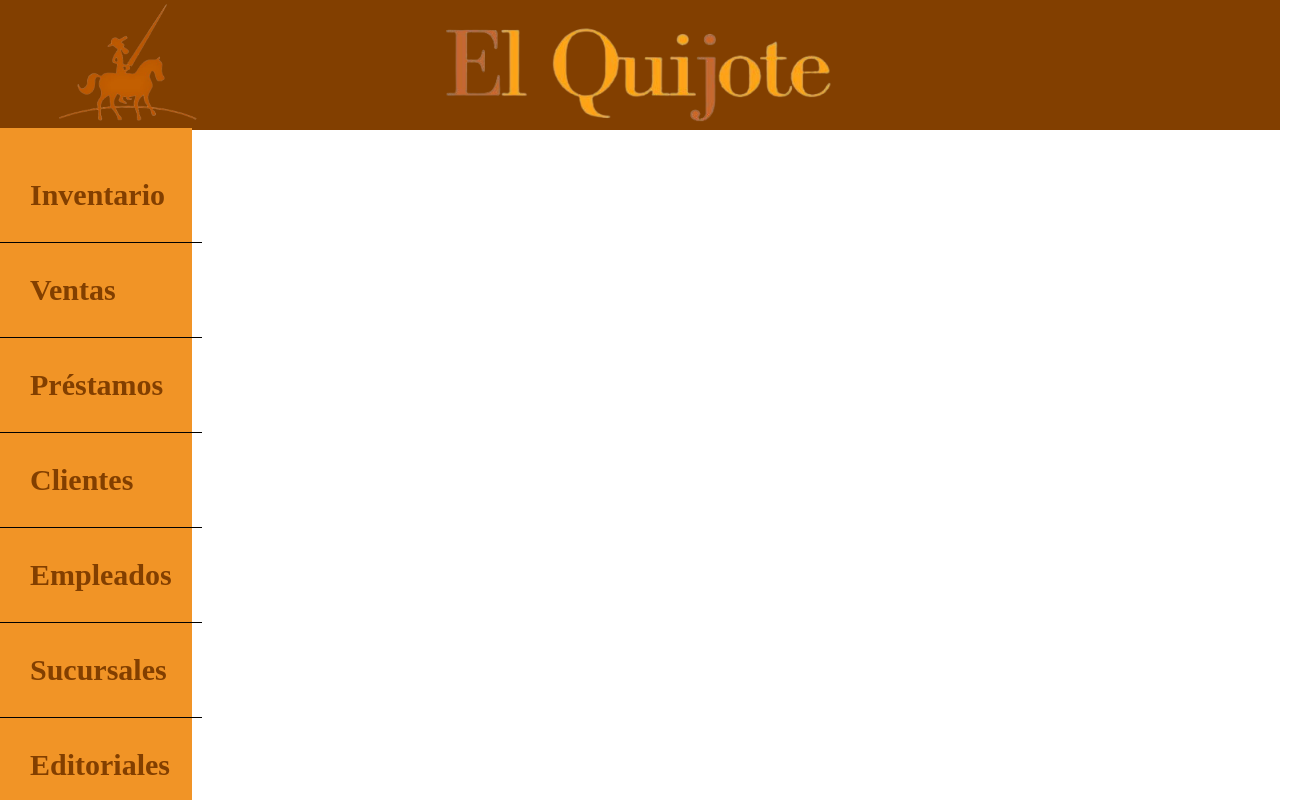
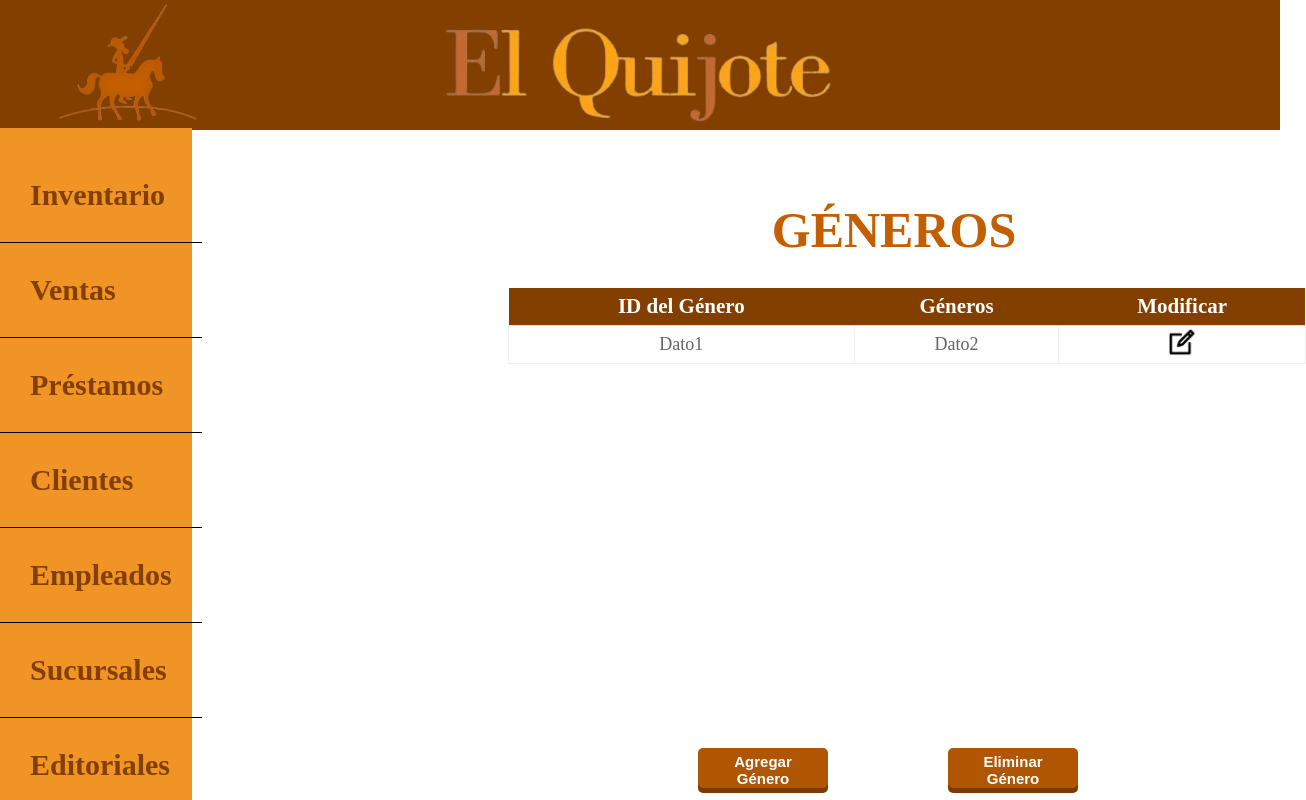
Before and after one commit to cuboalcub/front-Quijote, an Angular app: page /generos in a window 1280 px wide. Before the commit this address led to /. Shown: the top 800 px of the page, 1306 px wide, since content can reach past the window. Built offline with nearby package versions, Linux system fonts and the light colour scheme.

Commit message:
generos acbao

```diff
--- a/src/app/app.routes.ts
+++ b/src/app/app.routes.ts
@@ -3,9 +3,11 @@ import { PrestamosComponent } from './Prestamo/prestamos/prestamos.component';
 import { CreacionPrestamosComponent } from './Prestamo/creacion-prestamos/creacion-prestamos.component';
 import { VentasComponent } from './Venta/ventas/ventas.component';
 import { InventarioComponent } from './Invetarios/inventario/inventario.component';
+import { GenerosComponent } from './generos/generos.component';
 
 export const routes: Routes = [
     {path: 'prestamos', component:PrestamosComponent },
     {path: 'creacionPrestamos', component:CreacionPrestamosComponent},
     {path: 'inventario', component:InventarioComponent},
-    {path: 'ventas', component:VentasComponent}];
+    {path: 'ventas', component:VentasComponent},
+    {path: 'generos', component:GenerosComponent}];
--- /dev/null
+++ b/src/app/generos/generos.component.css
@@ -0,0 +1,132 @@
+/* Estilos personalizados para la tabla */
+.generos-container {
+    text-align: center; /* Centra horizontalmente el contenido */
+    margin-top: 50px; /* Ajusta el margen superior según sea necesario */
+}
+
+.titulo {
+    position: absolute;
+    width: 612px;
+    height: 164px;
+    left: 580px;
+    top: 50px;
+    font-family: 'Amiri';
+    font-style: normal;
+    font-weight: 700;
+    font-size: 50px;
+    line-height: 176px;
+    color: #C35F01;
+}
+
+.tabla-container {
+    width: 100%;
+    justify-content: center;
+    margin-top: 50px; /* Ajusta el margen superior */
+    padding-left: 500px;
+    padding-top: 160px;
+}
+
+th {
+    background-color: #823F00; /* Color de fondo del encabezado */
+    color: white; /* Color del texto */
+    height: 35px; /* Altura del encabezado */
+    border-bottom: 1px solid rgb(210, 220, 250); /* Borde inferior */
+}
+
+td {
+    color: rgba(100, 100, 100, 60); /* Color del texto */
+    height: 30px; /* Altura de las celdas */
+    border: 0.5px solid rgba(240, 240, 240, 10); /* Borde de las celdas */
+}
+
+/* Pseudo-clases */
+th:hover {
+    background-color: rgba(20, 20, 20, 90); /* Color de fondo al pasar el mouse sobre el encabezado */
+}
+
+tr:hover {
+    background-color: rgba(15, 25, 25, 90); /* Color de fondo al pasar el mouse sobre las filas */
+}
+
+footer {
+    margin-top: 40px; /* Margen superior */
+    text-align: center; /* Centrado del texto */
+}
+
+.tabla {
+    width: 100%; /* Ancho de la tabla */
+    max-width: 1300px; /* Ancho máximo de la tabla */
+    max-height: 700px;
+    margin-top: 20px; /* Margen superior */
+    border-collapse: collapse; /* Combina los bordes de la tabla */
+    text-align: center; /* Centra el texto en las celdas */
+    /* Posición relativa para posicionar con bottom y right */
+}
+
+.tabla th {
+    font-size: 21px; /* Tamaño de fuente más grande */
+    font-weight: bold; /* Texto en negrita */
+}
+.tabla td {
+    font-size: 18px; /* Tamaño de fuente más grande para los datos */
+}
+
+.modificar img {
+    width: 30px; /* Ancho de la imagen del ojo */
+    height: auto; /* Altura automática para mantener la proporción */
+    transition: transform 0.3s ease; /* Transición suave al pasar el mouse */
+}
+
+.modificar img:hover {
+    transform: scale(1.3); /* Aumenta el tamaño al pasar el mouse */
+    cursor: pointer; /* Cambia el cursor a un puntero al pasar el mouse */
+}
+
+.tabla tbody tr:hover {
+    background-color: #f0f0f0; /* Cambia el color de fondo al pasar el mouse */
+}
+.tabla thead th:hover {
+    background-color: #553000; /* Cambia el color de fondo al pasar el mouse */
+}
+.boton-nuevo, .boton-borrar {
+    min-width: 130px;
+    height: 40px;
+    color: #fff;
+    padding: 5px 10px;
+    font-weight: bold;
+    font-size: 15px;
+    cursor: pointer;
+    transition: all 0.3s ease;
+    position: absolute;
+    bottom: 20px;
+    outline: none;
+    border-radius: 5px;
+    border: none;
+    background: #B05501;
+    box-shadow: 0 5px #7a3b00;
+    margin-right: 10px; /* Ajusta el margen entre botones */
+}
+
+.boton-nuevo{
+    left: 650px;
+}
+.boton-borrar {
+    left: 900px;
+}
+
+.boton-nuevo:hover, .boton-borrar:hover {
+    box-shadow: 0 3px #7a3b00;
+}
+
+.boton-nuevo:active, .boton-borrar:active {
+    box-shadow: 0 0 #7a3b00;
+}
+
+.botones-container{
+    position: absolute;
+    top: 750px;
+    left: 40px;
+}
+.generos-container{
+    position: absolute;
+}
--- /dev/null
+++ b/src/app/generos/generos.component.html
@@ -0,0 +1,26 @@
+<div class="generos-container">
+    <h1 class="titulo">GÉNEROS</h1>
+    <div class="tabla-container">
+      <table class="tabla">
+        <thead>
+          <tr>
+            <th>ID del Género</th>
+            <th>Géneros</th>
+            <th>Modificar</th>
+          </tr>
+        </thead>
+        <tbody>
+          <tr>
+            <td>Dato1</td>
+            <td>Dato2</td>
+            <td class="modificar"><img src="assets/modificar.png" alt="Modificar"></td>
+          </tr>
+          <!-- Agrega más filas según sea necesario -->
+        </tbody>
+      </table>
+    </div>
+    <div class="botones-container">
+        <button class="boton-nuevo css-button-3d--green">Agregar Género</button>
+        <button class="boton-borrar css-button-3d--green">Eliminar Género</button>
+    </div>
+  </div>
```
Also changed, not shown: src/app/generos/generos.component.ts (added, +12 -0 lines), 1 other file (tests, documents, lock files or other folders).
